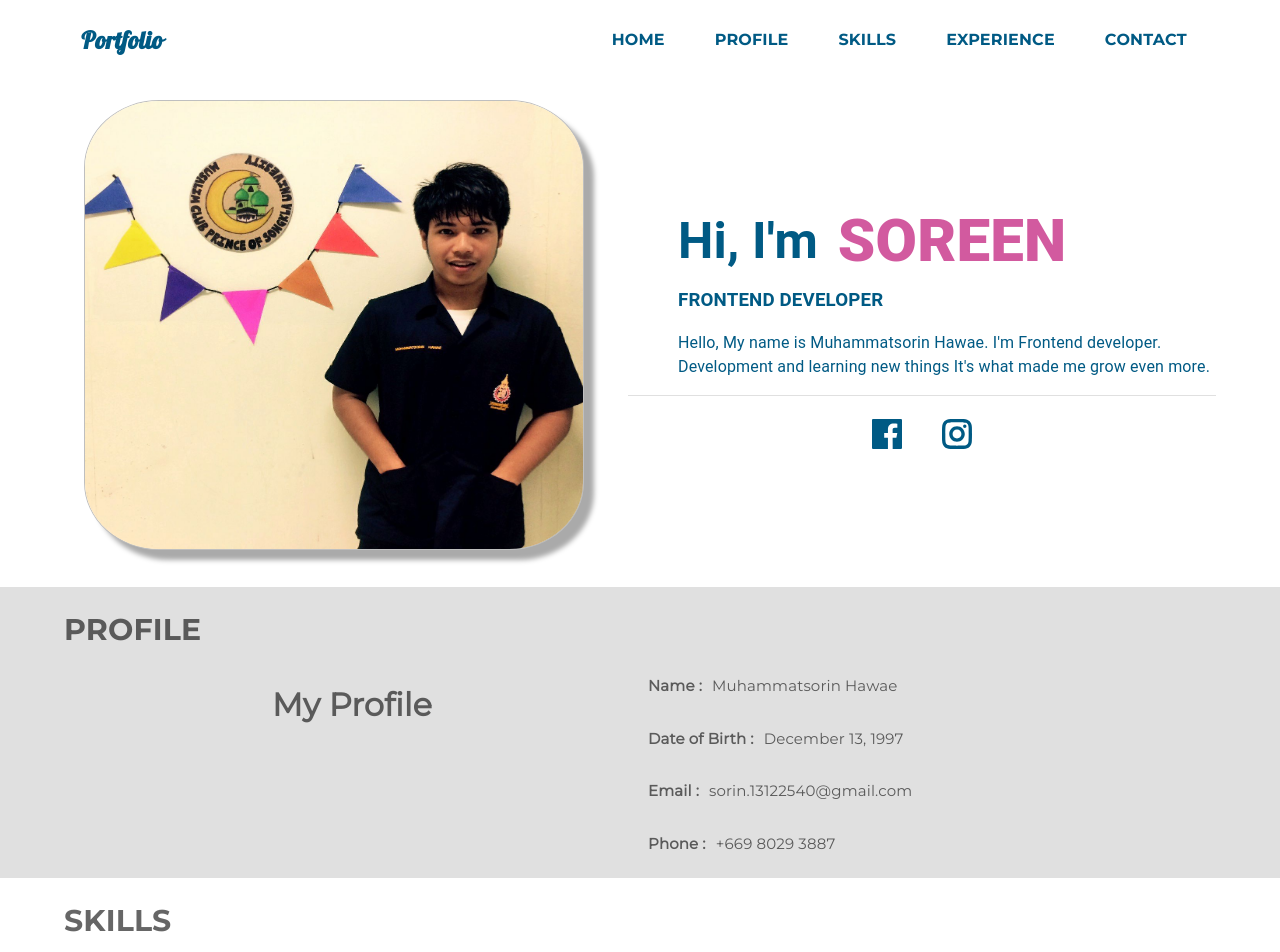
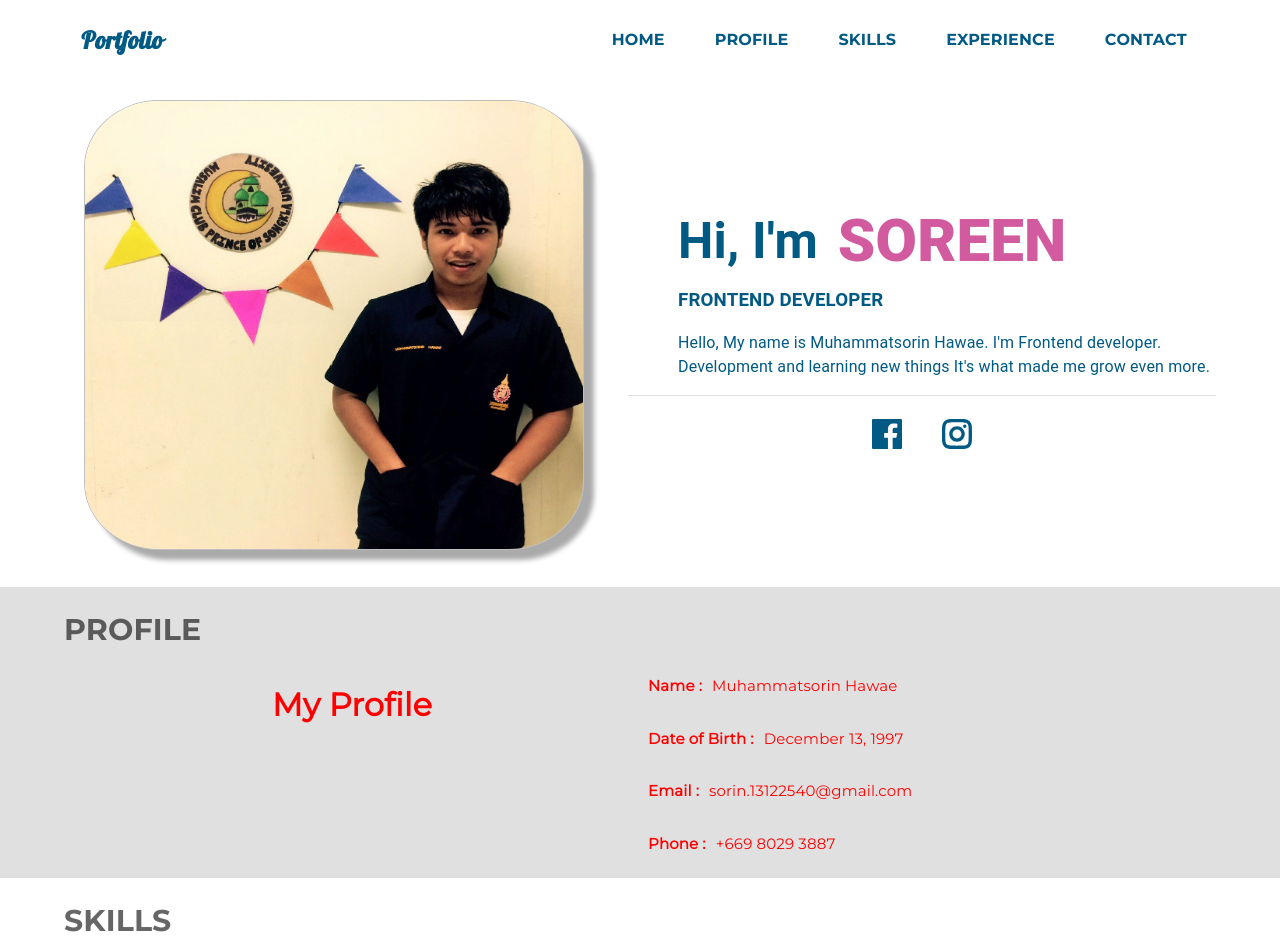
Before and after one commit to Muhammatsorin/next-portfolio, a Next.js app: page / in a window 1280 px wide. Shown: the top 952 px of the page. Built offline with nearby package versions, Linux system fonts and the light colour scheme.

Commit message:
deploy / test 7

```diff
--- a/components/profile/Profile.js
+++ b/components/profile/Profile.js
@@ -16,7 +16,7 @@ const Profile = (props) => {
         fontFamily: 'Montserrat',
         padding: theme.spacing(1),
         textAlign: 'center',
-        color: theme.palette.text.secondary,
+        color: 'red',
         borderRadius: '0px',
         boxShadow: 'none',
     }));
--- a/components/profile/Profile.module.css
+++ b/components/profile/Profile.module.css
@@ -17,12 +17,10 @@
 }
 
 .grid1_item1 {
-    color: red;
     width: 50%;
 }
 
 .grid1_item2 {
-    color: red;
     width: 50%;
     text-align: start;
 }
```
